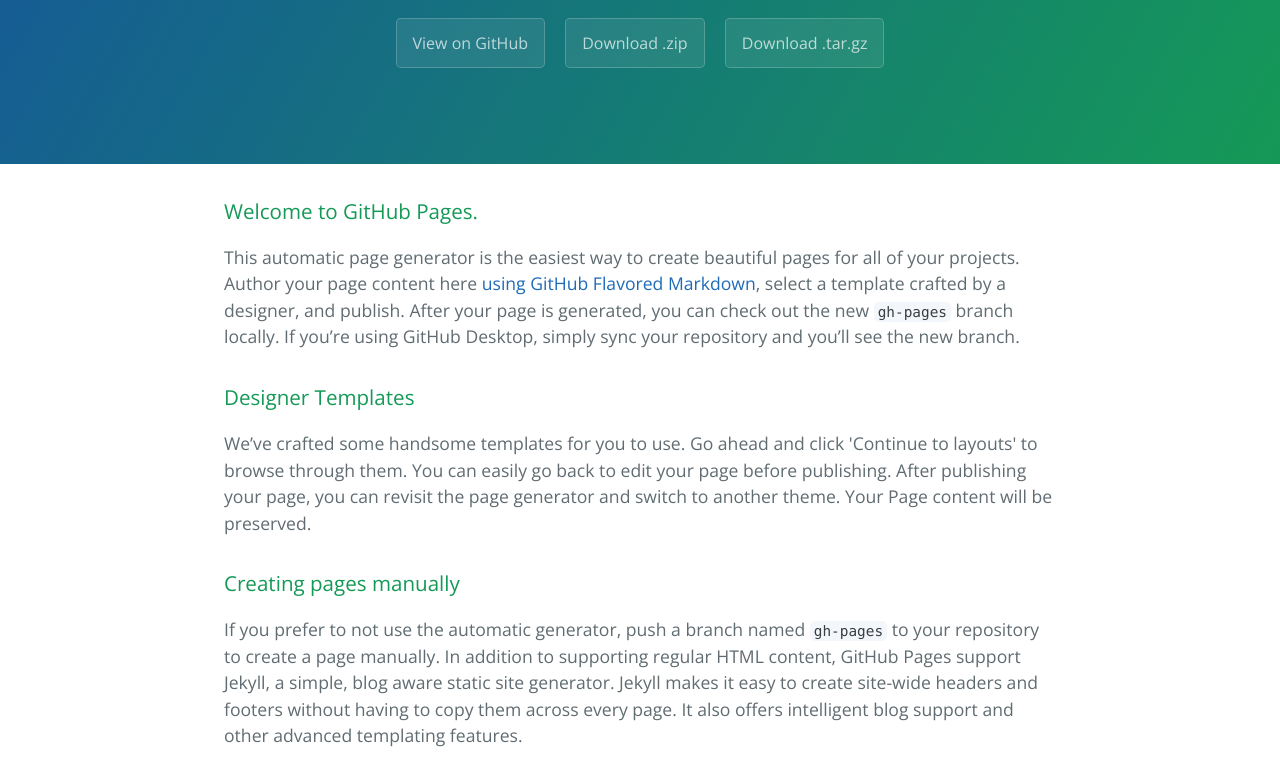
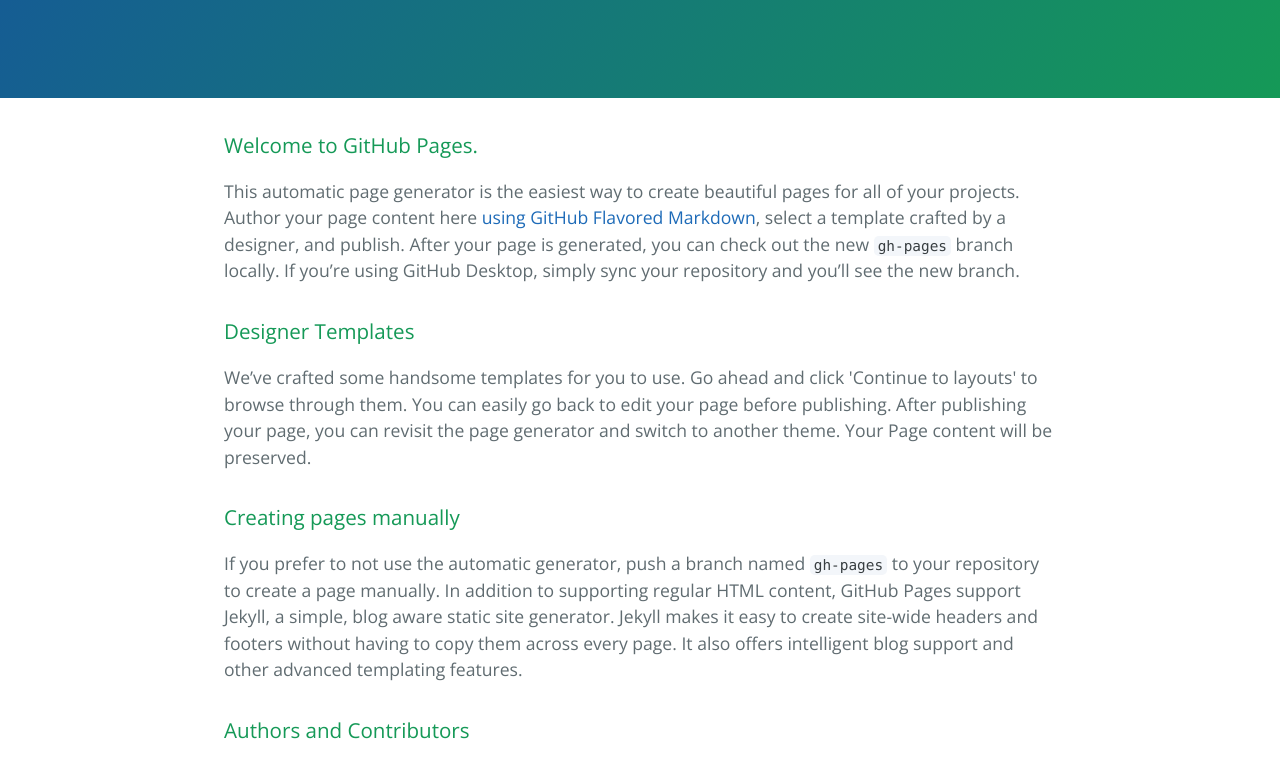
Before and after one commit to Armanx/test, a plain HTML site: page index.html in a window 1280 px wide. Shown: the part 219-979 px from the top of the page. Drawn offline with nearby package versions, Linux system fonts and the light colour scheme.

Commit message:
Update index.html

```diff
--- a/index.html
+++ b/index.html
@@ -13,9 +13,6 @@
     <section class="page-header">
       <h1 class="project-name">Test</h1>
       <h2 class="project-tagline">test</h2>
-      <a href="https://github.com/Armanx/test" class="btn">View on GitHub</a>
-      <a href="https://github.com/Armanx/test/zipball/master" class="btn">Download .zip</a>
-      <a href="https://github.com/Armanx/test/tarball/master" class="btn">Download .tar.gz</a>
     </section>
 
     <section class="main-content">
```
